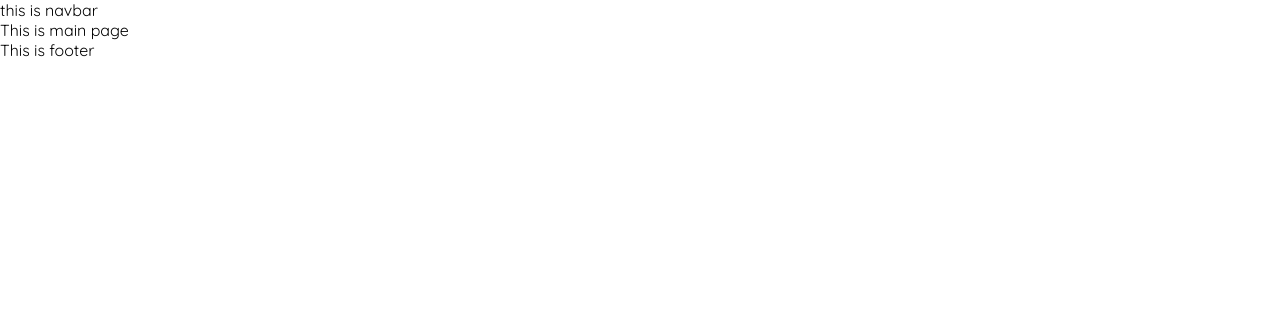
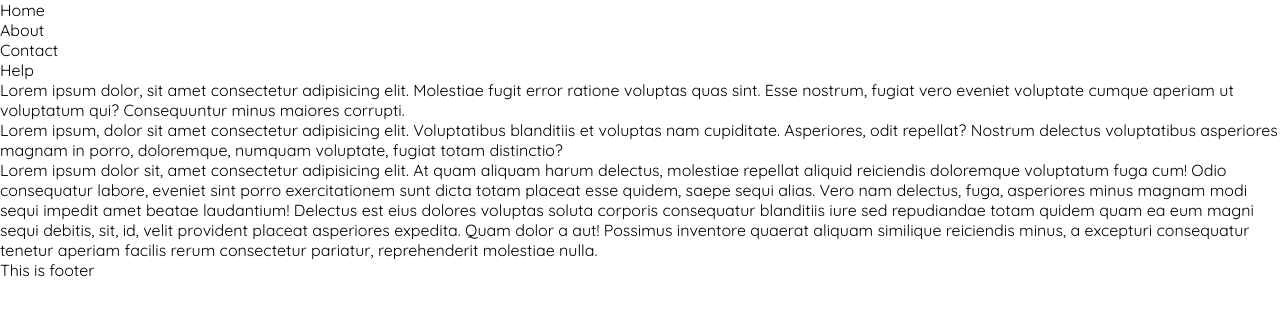
Before and after one commit to Svmpankaj/React-JS-Crash-Course, a React (Create React App) app: page / in a window 1280 px wide. Shown: the top 316 px of the page. Built offline with nearby package versions, Linux system fonts and the light colour scheme.

Commit message:
add data in navabar and main page

```diff
--- a/src/components/Main.js
+++ b/src/components/Main.js
@@ -3,7 +3,10 @@ import React from 'react'
 const Main = () => {
     return (
         <div>
-            This is main page
+            {/* This is main page */}
+            <p>Lorem ipsum dolor, sit amet consectetur adipisicing elit. Molestiae fugit error ratione voluptas quas sint. Esse nostrum, fugiat vero eveniet voluptate cumque aperiam ut voluptatum qui? Consequuntur minus maiores corrupti.</p>
+            <p>Lorem ipsum, dolor sit amet consectetur adipisicing elit. Voluptatibus blanditiis et voluptas nam cupiditate. Asperiores, odit repellat? Nostrum delectus voluptatibus asperiores magnam in porro, doloremque, numquam voluptate, fugiat totam distinctio?</p>
+            <p>Lorem ipsum dolor sit, amet consectetur adipisicing elit. At quam aliquam harum delectus, molestiae repellat aliquid reiciendis doloremque voluptatum fuga cum! Odio consequatur labore, eveniet sint porro exercitationem sunt dicta totam placeat esse quidem, saepe sequi alias. Vero nam delectus, fuga, asperiores minus magnam modi sequi impedit amet beatae laudantium! Delectus est eius dolores voluptas soluta corporis consequatur blanditiis iure sed repudiandae totam quidem quam ea eum magni sequi debitis, sit, id, velit provident placeat asperiores expedita. Quam dolor a aut! Possimus inventore quaerat aliquam similique reiciendis minus, a excepturi consequatur tenetur aperiam facilis rerum consectetur pariatur, reprehenderit molestiae nulla.</p>
         </div>
     )
 }
--- a/src/components/Navbar.js
+++ b/src/components/Navbar.js
@@ -2,9 +2,15 @@ import React from 'react'
 
 const Navbar = () => {
     return (
-        <div>
-            this is navbar
-        </div>
+        <nav>
+            {/* this is navbar */}
+            <ul>
+                <li>Home</li>
+                <li>About</li>
+                <li>Contact</li>
+                <li>Help</li>
+            </ul>
+        </nav>
     )
 }
 
```
